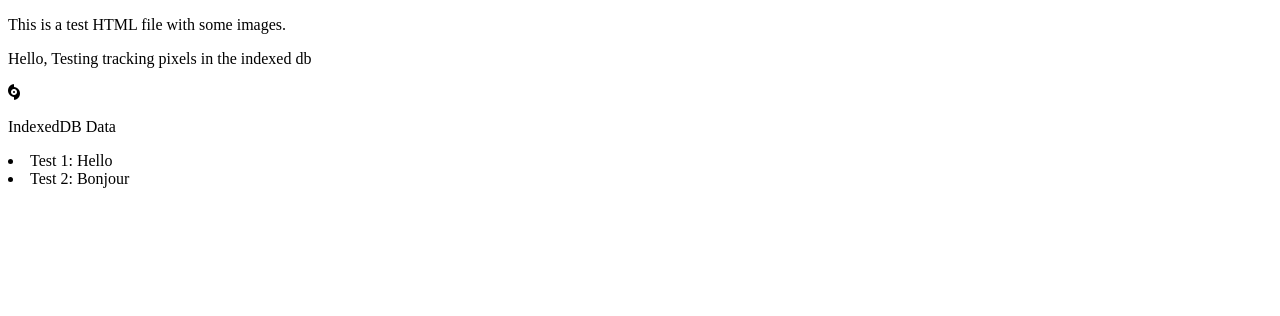
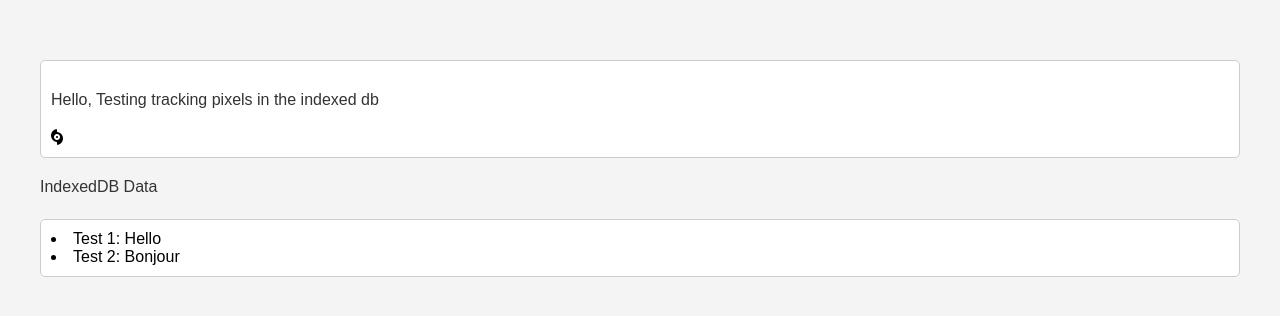
Before and after one commit to modsysML/email-checker, a website: page index.html in a window 1280 px wide. Drawn offline with Linux system fonts and the light colour scheme; grey boxes are pictures that could not be loaded.

Commit message:
dev: style changes to make it more presentable

```diff
--- a/index.html
+++ b/index.html
@@ -5,10 +5,10 @@
     <meta name="viewport" content="width=device-width, initial-scale=1.0">
     <title>Test HTML</title>
     <script src="https://kit.fontawesome.com/6d267a36ba.js" crossorigin="anonymous"></script>
+    <link rel="stylesheet" href="style.css">
 </head>
 <body>
 
-    <p>This is a test HTML file with some images.</p>
     <div>
         <p>Hello, Testing tracking pixels in the indexed db</p>
         <img width="0" height="0" alt="" style="display:flex"
--- /dev/null
+++ b/style.css
@@ -0,0 +1,33 @@
+body {
+    font-family: 'Arial', sans-serif;
+    margin: 20px;
+    padding: 20px;
+    background-color: #f4f4f4;
+}
+
+p {
+    color: #333;
+    line-height: 1.6;
+}
+
+div {
+    margin-top: 20px;
+    padding: 10px;
+    background-color: #fff;
+    border: 1px solid #ccc;
+    border-radius: 5px;
+}
+
+img {
+    max-width: 100%;
+    height: auto;
+    margin-top: 10px;
+}
+
+#mails {
+    margin-top: 20px;
+    padding: 10px;
+    background-color: #fff;
+    border: 1px solid #ccc;
+    border-radius: 5px;
+}
```
